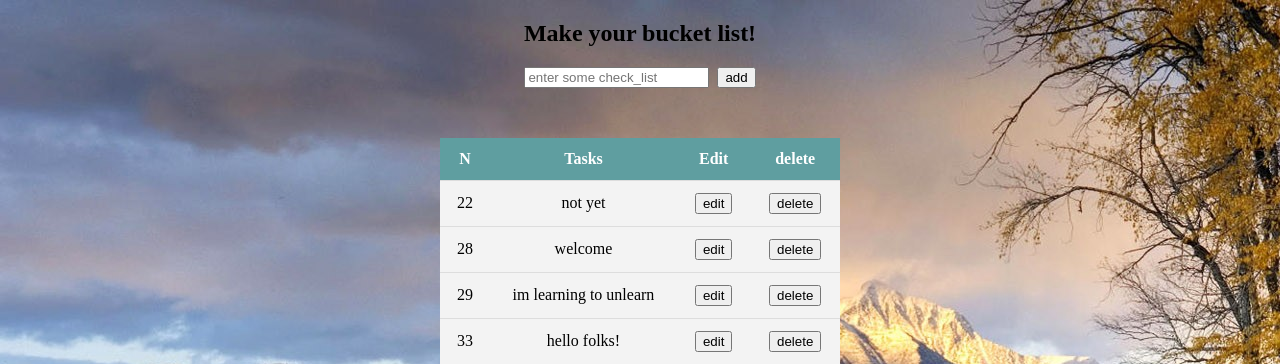
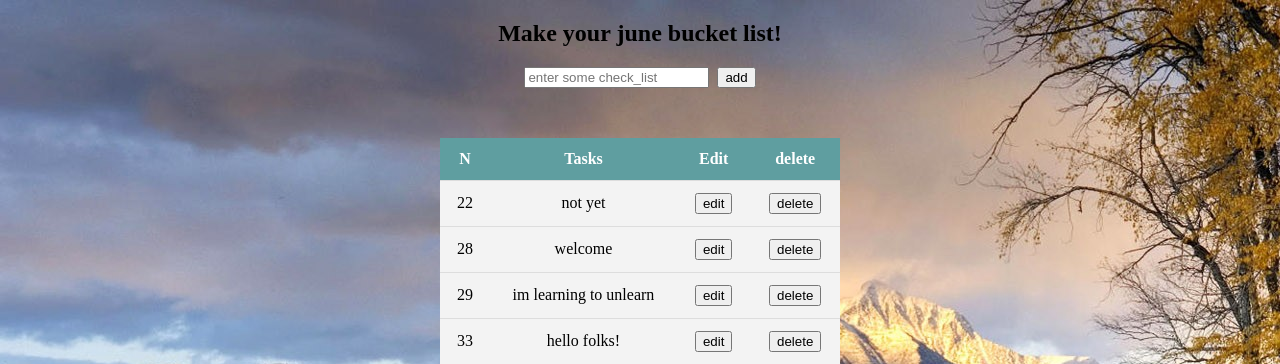
Before and after one commit to Harish1am/todo_list, a PHP site: page / in a window 1280 px wide. Shown: the top 364 px of the page. Run offline with PHP 8.4, Linux system fonts and the light colour scheme; data comes from the database, SQL or seed files in the repository.

Commit message:
added june

```diff
--- a/index.php
+++ b/index.php
@@ -15,7 +15,7 @@
 <body background="river.jpg">
 
     <div id="input">
-        <h2>Make your bucket list!</h2>
+        <h2>Make your june bucket list!</h2>
     <form id="frm" >
 
     <input type="text" id="task"  name="task" placeholder="enter some check_list" class="task_input">
```
